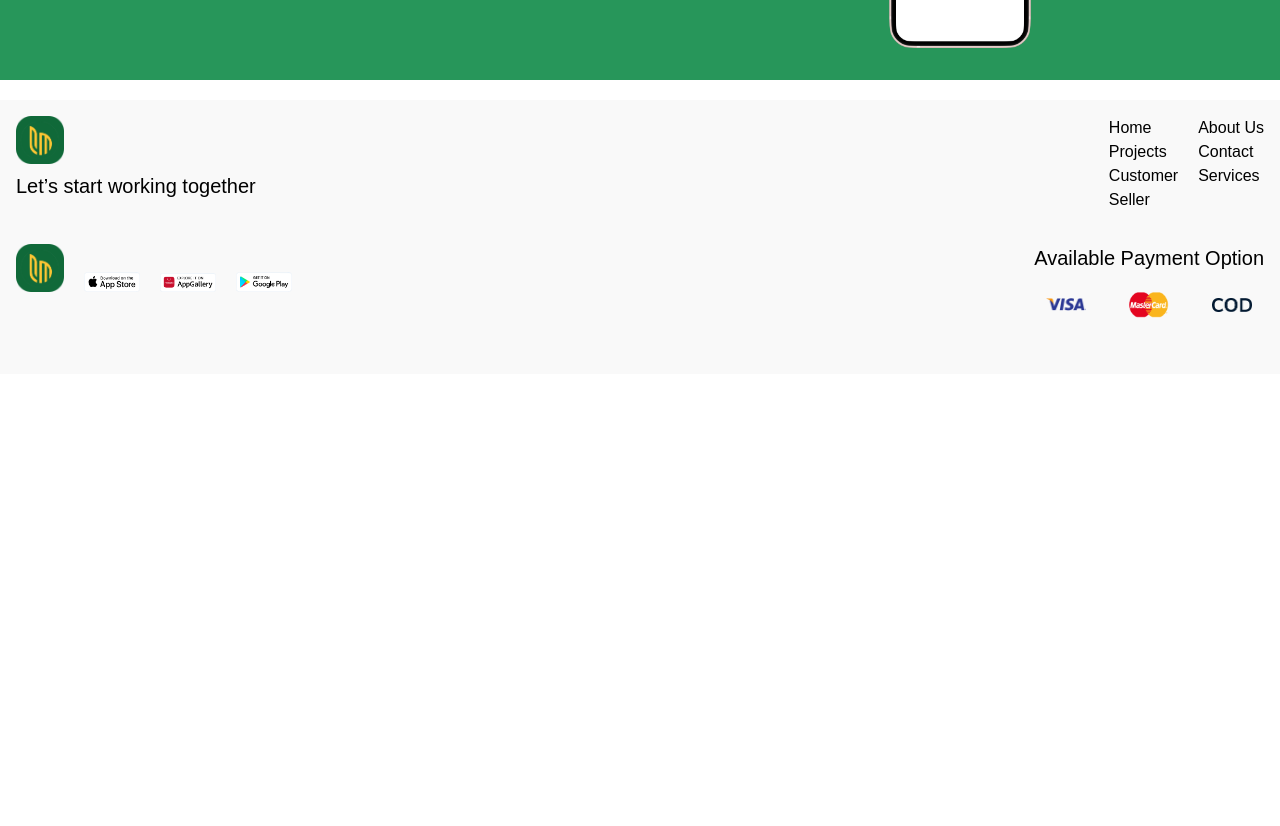
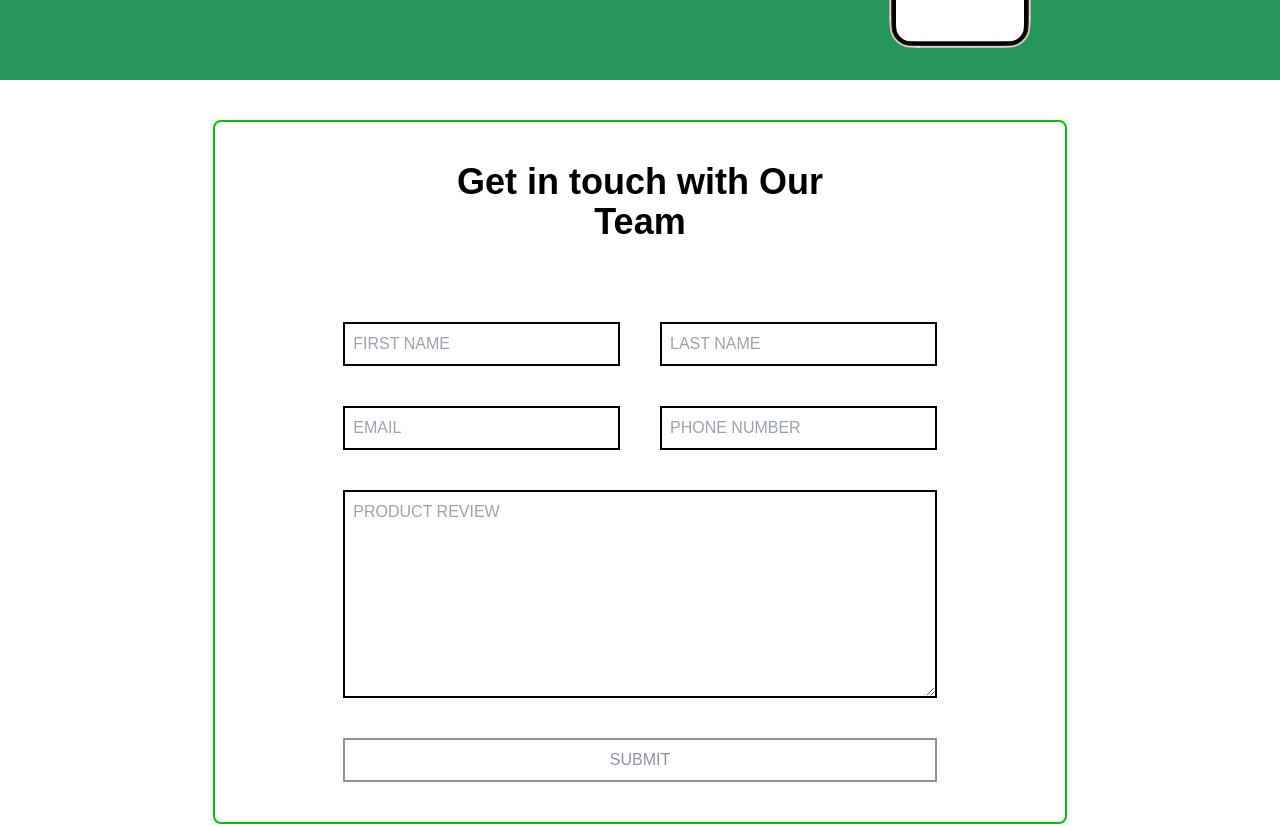
Before and after one commit to anfiquehussain/bricksnmix, a React (Create React App) app: page /contact-us in a window 1280 px wide. Shown: the part 380-1206 px from the top of the page. Before the commit the page ends 800 px from the top, so only its background shows below. Built offline with nearby package versions, Linux system fonts and the light colour scheme.

Commit message:
contact us page

```diff
--- /dev/null
+++ b/src/components/ContactForm/ContactForm.jsx
@@ -0,0 +1,113 @@
+import React, { useState } from 'react';
+import axios from 'axios';
+
+function ContactForm() {
+    const [formData, setFormData] = useState({
+        firstName: '',
+        lastName: '',
+        email: '',
+        phone: '',
+        review: '',
+    });
+    const [loading, setLoading] = useState(false);
+    const [error, setError] = useState('');
+    const [successMessage, setSuccessMessage] = useState('');
+
+    const handleChange = (e) => {
+        setFormData({
+            ...formData,
+            [e.target.name]: e.target.value,
+        });
+    };
+
+    const handleSubmit = async (e) => {
+        e.preventDefault();
+        setLoading(true);
+        setError('');
+        setSuccessMessage('');
+
+        try {
+            await axios.post("https://getform.io/f/bmddpxya", formData, {
+                headers: {
+                    'Accept': 'application/json',
+                    'Content-Type': 'application/json'
+                },
+            });
+
+            setFormData({
+                firstName: '',
+                lastName: '',
+                email: '',
+                phone: '',
+                review: '',
+            });
+            setSuccessMessage('Your message has been sent successfully!');
+        } catch (error) {
+            console.error('Error submitting form:', error);
+            setError('Failed to submit the form. Please try again later.');
+        } finally {
+            setLoading(false);
+        }
+    };
+
+    return (
+        <div className='flex justify-center mt-10'>
+            <div className='border-BrightGreen border-solid border-2 w-11/12 sm:w-3/4 md:w-2/3 lg:w-2/2 px-4 sm:px-10 md:px-16 lg:px-32 py-10 rounded-lg'>
+                <h1 className='text-center text-black text-2xl md:text-4xl font-semibold mb-10 md:mb-20'>
+                    Get in touch with Our <br /> Team
+                </h1>
+                {/* Display Error Message */}
+                {error && <p className="text-red-500 text-center mb-4">{error}</p>}
+                {/* Display Success Message */}
+                {successMessage && <p className="text-green-500 text-center mb-4">{successMessage}</p>}
+                <form className='grid grid-cols-1 sm:grid-cols-2 gap-5 md:gap-10 uppercase' onSubmit={handleSubmit}>
+                    {/* Form Fields */}
+                    <input
+                        type="text"
+                        placeholder='FIRST NAME'
+                        name="firstName"
+                        value={formData.firstName}
+                        onChange={handleChange}
+                        className='p-2 border-2 col-span-2 md:col-span-1 focus:outline-none'
+                    />
+                    <input
+                        type="text"
+                        placeholder='LAST NAME'
+                        name="lastName"
+                        value={formData.lastName}
+                        onChange={handleChange}
+                        className='p-2 border-2 col-span-2 md:col-span-1 focus:outline-none'
+                    />
+                    <input
+                        type="email"
+                        placeholder='EMAIL'
+                        name="email"
+                        value={formData.email}
+                        onChange={handleChange}
+                        className='p-2 border-2 col-span-2 md:col-span-1 focus:outline-none'
+                    />
+                    <input
+                        type="tel"
+                        placeholder='PHONE NUMBER'
+                        name="phone"
+                        value={formData.phone}
+                        onChange={handleChange}
+                        className='p-2 border-2 col-span-2 md:col-span-1 focus:outline-none'
+                    />
+                    <textarea
+                        name="review"
+                        placeholder='PRODUCT REVIEW'
+                        value={formData.review}
+                        onChange={handleChange}
+                        className='col-span-2 border-2 p-2 h-52 focus:outline-none'
+                    ></textarea>
+                    <button type='submit' className='col-span-2 border-2 bg-white text-graylight p-2 hover:bg-gray ease-in-out duration-500' disabled={loading}>
+                        {loading ? 'Submitting...' : 'SUBMIT'}
+                    </button>
+                </form>
+            </div>
+        </div>
+    );
+}
+
+export default ContactForm;
--- a/src/components/Footer/Footer.jsx
+++ b/src/components/Footer/Footer.jsx
@@ -28,16 +28,16 @@ function Footer() {
                                 <Link to="/projects">Projects</Link>
                             </li>
                             <li className='hover:text-BrightGreen cursor-pointer'>
-                                <Link to="/">Customer</Link>
+                                <Link to="/c">Customer</Link>
                             </li>
                             <li className='hover:text-BrightGreen cursor-pointer'>
-                                <Link to="/">Seller</Link>
+                                <Link to="/c">Seller</Link>
                             </li>
                         </ul>
 
                         <ul className='flex flex-col text-start'>
                             <li className='hover:text-BrightGreen cursor-pointer'>
-                                <Link to="/">About Us</Link>
+                                <Link to="/c">About Us</Link>
                             </li>
                             <li className='hover:text-BrightGreen cursor-pointer'>
                                 <Link to="/contact-us">Contact</Link>
--- a/src/components/ServiceContactForm/ServiceContactForm.jsx
+++ b/src/components/ServiceContactForm/ServiceContactForm.jsx
@@ -104,7 +104,7 @@ function ServiceContactForm() {
               {/* Phone */}
               <div className="col-span-2 sm:col-span-1">
                 <label htmlFor="phone" className="text-gray-700 block">
-                  Phone
+                  Phone Number
                 </label>
                 <input
                   type="number"
--- a/src/pages/ContactUs/ContactUs.jsx
+++ b/src/pages/ContactUs/ContactUs.jsx
@@ -1,12 +1,13 @@
 import React from 'react'
 import HeroBanner from '../../components/HeroBanner/HeroBanner'
+import ContactForm from '../../components/ContactForm/ContactForm'
 
 
 function ContactUs() {
   return (
     <div>
-      <HeroBanner title='ContactUs' subtitle="Lorem ipsum, dolor sit amet consectetur adipisicing elit. Neque atprovident voluptates vitae, explicabo ipsum, " />
-
+      <HeroBanner title='Contact Us' subtitle="Lorem ipsum, dolor sit amet consectetur adipisicing elit. Neque atprovident voluptates vitae, explicabo ipsum, " />
+      <ContactForm/>
     </div>
   )
 }
```
